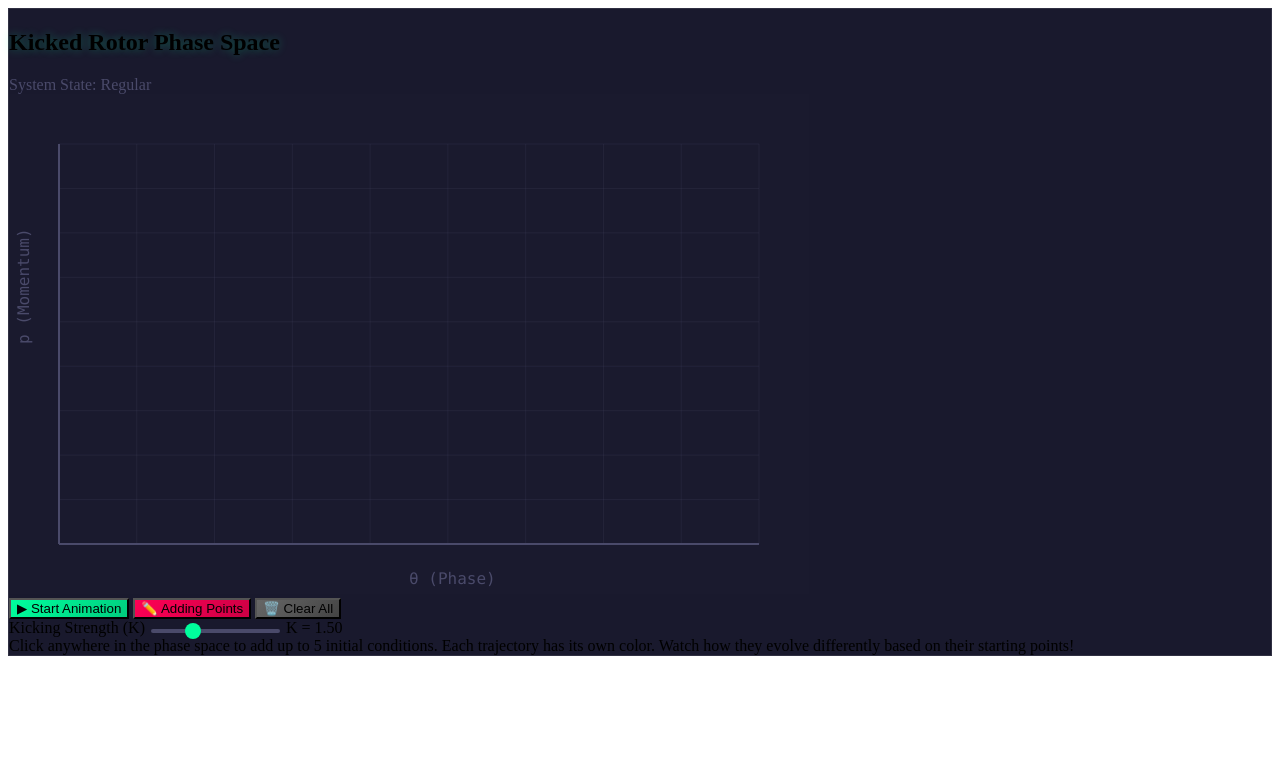
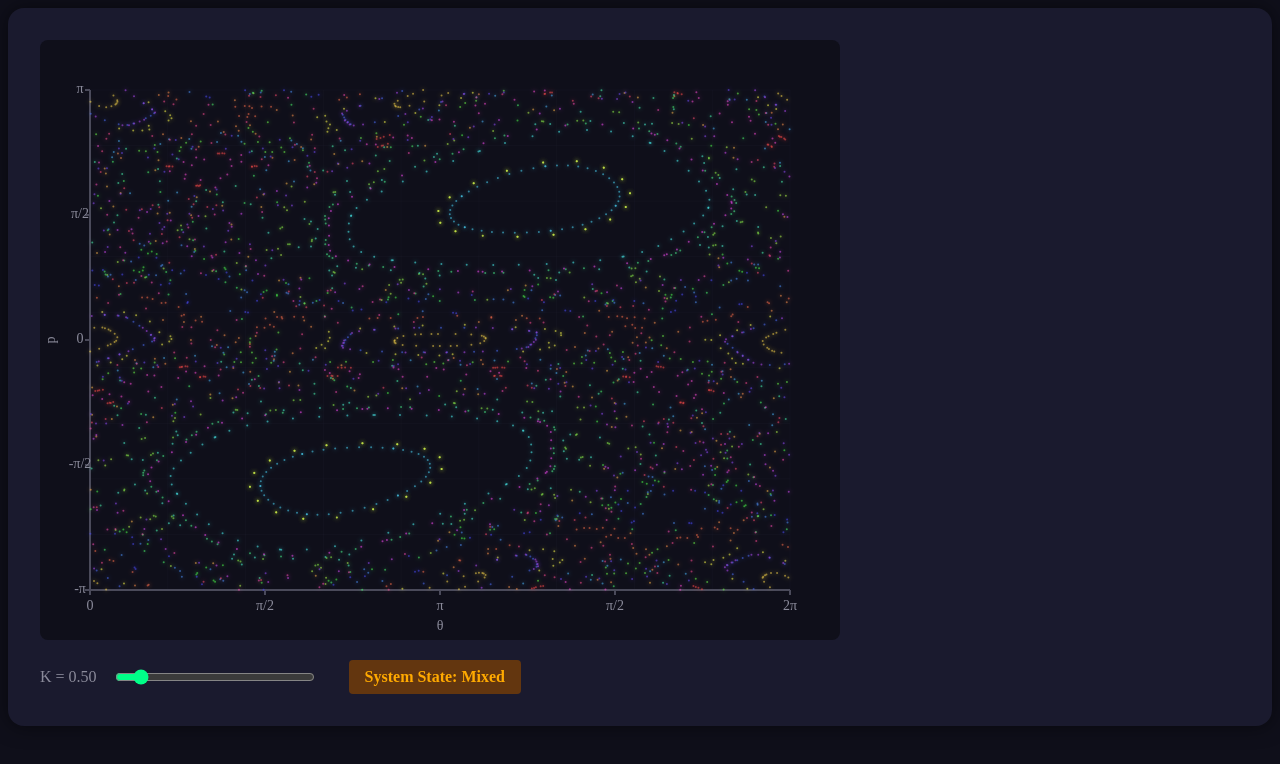
Before and after one commit to IlyaOrson/KickedRotor, a SvelteKit app: page / in a window 1280 px wide. Shown: the top 764 px of the page. Built offline with nearby package versions, Linux system fonts and the light colour scheme.

Commit message:
Remove animation and make only one path reactive to mouse events

```diff
--- a/src/routes/+page.svelte
+++ b/src/routes/+page.svelte
@@ -1,400 +1,355 @@
-<!-- KickedRotor.svelte -->
 <script lang="ts">
-    // Constants for SVG dimensions
-    const width = 800;
-    const height = 500;
-    const margin = 50;
 
-    // State using runes
-    let kParameter = $state(1.5);
-    let points = $state<[number, number][][]>([]);
-    let initialPoints = $state<[number, number][]>([]);  // Store initial conditions
-    let isAnimating = $state(false);
-    let animationInterval = $state<number | undefined>(undefined);
-    let selectedTrajectory = $state<number | null>(null);
-    let isAddingPoint = $state(true);  // Toggle for adding new points
+  // Types
+  type Point = [number, number]; // [theta, p]
+  type Trajectory = Point[];
 
-    // Computed values using runes
-    let chaosLevel = $derived(kParameter > 2.5 ? 'Chaotic' : kParameter > 1.5 ? 'Mixed' : 'Regular');
+  // Constants
+  const WIDTH = 800;
+  const HEIGHT = 600;
+  const MARGIN = 50;
+  const NUM_TRAJECTORIES = 30;
+  const POINTS_PER_TRAJECTORY = 100;
+  const PI = Math.PI;
+  const TWO_PI = 2 * PI;
 
-    // Colors
-    const colors = {
-        background: '#1a1a2e',
-        trajectoryColors: [
-            '#00ff9d', // cyan
-            '#ff0055', // magenta
-            '#ffcc00', // yellow
-            '#00ccff', // blue
-            '#ff6600'  // orange
-        ],
-        axes: '#4a4a6a',
-        text: '#ffffff'
-    };
+  // State
+  let k = $state(0.5);
+  let trajectories = $state<Trajectory[]>([]);
+  let clickTrajectory = $state<Trajectory | null>(null);
 
-    function fromSVGCoords(x: number, y: number): [number, number] {
-        const theta = ((x - margin) / (width - 2 * margin)) * 2 * Math.PI;
-        const p = ((y - margin) / (height - 2 * margin)) * 4 - 2;
-        return [theta, p];
+  // Colors for trajectories
+  const colors = Array(NUM_TRAJECTORIES)
+    .fill(0)
+    .map((_, i) => `hsl(${(i * 360) / NUM_TRAJECTORIES}, 80%, 60%)`);
+
+  // State classification
+  let systemState = $derived(getSystemState(k));
+
+  function getSystemState(k: number): string {
+    if (k < 0.5) return "Regular";
+    if (k < 2.0) return "Mixed";
+    return "Chaotic";
   }
 
-    function nextState(theta: number, p: number, k: number): [number, number] {
-        const newP = p + k * Math.sin(theta);
-        const newTheta = (theta + newP) % (2 * Math.PI);
+  // Helper functions
+  function mod(n: number, m: number): number {
+    return ((n % m) + m) % m;
+  }
+
+  function nextState(theta: number, p: number): Point {
+    const newP = mod(p + k * Math.sin(theta), TWO_PI) - PI; // Center around 0
+    const newTheta = mod(theta + newP, TWO_PI);
     return [newTheta, newP];
   }
 
-    function generateTrajectory(initialTheta: number, initialP: number, steps: number): [number, number][] {
-        let trajectory: [number, number][] = [];
-        let theta = initialTheta;
-        let p = initialP;
+  function toSVGCoords(theta: number, p: number): Point {
+    const x = MARGIN + (theta / TWO_PI) * (WIDTH - 2 * MARGIN);
+    // Map p from [-π, π] to [HEIGHT - MARGIN, MARGIN]
+    const y = HEIGHT - (MARGIN + ((p + PI) / TWO_PI) * (HEIGHT - 2 * MARGIN));
+    return [x, y];
+  }
 
-        for (let i = 0; i < steps; i++) {
+  function generateTrajectory(
+    initialTheta: number,
+    initialP: number
+  ): Trajectory {
+    const trajectory: Trajectory = [];
+    let [theta, p] = [initialTheta, initialP];
+
+    for (let i = 0; i < POINTS_PER_TRAJECTORY; i++) {
       trajectory.push([theta, p]);
-            [theta, p] = nextState(theta, p, kParameter);
+      [theta, p] = nextState(theta, p);
     }
 
     return trajectory;
   }
 
-    function handlePhaseSpaceClick(event: MouseEvent) {
-        if (!isAddingPoint) return;
-        if (points.length >= 5) return; // Limit to 5 trajectories
+  function initializePhaseSpace() {
+    trajectories = Array(NUM_TRAJECTORIES)
+      .fill(0)
+      .map(() => {
+        const initialTheta = Math.random() * TWO_PI;
+        const initialP = Math.random() * TWO_PI - PI; // Range [-π, π]
+        return generateTrajectory(initialTheta, initialP);
+      });
+  }
 
-        const rect = (event.currentTarget as SVGElement).getBoundingClientRect();
+  function handleCanvasClick(event: MouseEvent) {
+    const rect = (event.target as SVGElement).getBoundingClientRect();
     const x = event.clientX - rect.left;
     const y = event.clientY - rect.top;
 
-        const [theta, p] = fromSVGCoords(x, y);
+    // Convert click coordinates to phase space
+    const theta = ((x - MARGIN) / (WIDTH - 2 * MARGIN)) * TWO_PI;
+    const p = -((y - MARGIN) / (HEIGHT - 2 * MARGIN)) * TWO_PI + PI;
 
-        // Generate new trajectory
-        const newTrajectory = generateTrajectory(theta, p, 150);
-        points = [...points, newTrajectory];
-        initialPoints = [...initialPoints, [theta, p]];
+    clickTrajectory = generateTrajectory(theta, p);
   }
 
-    function initializePhaseSpace() {
-        points = [];
-        initialPoints = [];
+  function handleCanvasKeydown(event: KeyboardEvent) {
+    if (event.key === "Enter" || event.key === " ") {
+      const rect = (event.target as SVGElement).getBoundingClientRect();
+      const x = rect.left + rect.width / 2;
+      const y = rect.top + rect.height / 2;
+      const mouseEvent = new MouseEvent("click", {
+        clientX: x,
+        clientY: y,
+      });
+      handleCanvasClick(mouseEvent);
+    }
   }
 
-    function toSVGCoords(theta: number, p: number): [number, number] {
-        const x = margin + (theta / (2 * Math.PI)) * (width - 2 * margin);
-        const y = margin + ((p + 2) / 4) * (height - 2 * margin);
-        return [x, y];
+  function handleCanvasKeypress(event: KeyboardEvent) {
+    if (event.key === "Enter" || event.key === " ") {
+      event.preventDefault();
+    }
   }
 
-    // Animation control with smoother transitions
-    $effect(() => {
-        if (isAnimating) {
-            animationInterval = setInterval(() => {
-                points = points.map(trajectory => {
-                    const [lastTheta, lastP] = trajectory[trajectory.length - 1];
-                    const [newTheta, newP] = nextState(lastTheta, lastP, kParameter);
-                    return [...trajectory.slice(1), [newTheta, newP]];
-                });
-            }, 30);
-        }
-
-        return () => {
-            if (animationInterval !== undefined) {
-                clearInterval(animationInterval);
-                animationInterval = undefined;
-            }
-        };
-    });
-
-    // Initialize on component mount
+  // Initialize and update on k changes
   $effect(() => {
     initializePhaseSpace();
+    // Clear click trajectory when k changes
+    clickTrajectory = null;
   });
-
-    function handleTrajectoryHover(index: number) {
-        selectedTrajectory = index;
-    }
-
-    function handleTrajectoryLeave() {
-        selectedTrajectory = null;
-    }
-
-    function clearTrajectories() {
-        points = [];
-        initialPoints = [];
-        isAnimating = false;
-    }
 </script>
 
-<div class="container">
-    <div class="visualization-card">
-        <header>
-            <h2>Kicked Rotor Phase Space</h2>
-            <div class="system-state">
-                System State: <span class="state-indicator {chaosLevel.toLowerCase()}">{chaosLevel}</span>
-            </div>
-        </header>
-
-        <div class="visualization">
-            <svg {width} {height} on:click={handlePhaseSpaceClick}>
+<div class="kicked-rotor">
+  <div
+    class="svg-container"
+    onclick={handleCanvasClick}
+    onkeydown={handleCanvasKeydown}
+    onkeypress={handleCanvasKeypress}
+    role="button"
+    tabindex="0"
+  >
+    <svg
+      width={WIDTH}
+      height={HEIGHT}
+      role="img"
+      aria-label="Phase space visualization"
+      class="phase-space"
+    >
     <!-- Grid -->
     {#each Array(10) as _, i}
       <line
-                        x1={margin}
-                        y1={margin + i * (height - 2 * margin) / 9}
-                        x2={width - margin}
-                        y2={margin + i * (height - 2 * margin) / 9}
+        x1={MARGIN}
+        y1={MARGIN + (i * (HEIGHT - 2 * MARGIN)) / 9}
+        x2={WIDTH - MARGIN}
+        y2={MARGIN + (i * (HEIGHT - 2 * MARGIN)) / 9}
         class="grid-line"
       />
       <line
-                        x1={margin + i * (width - 2 * margin) / 9}
-                        y1={margin}
-                        x2={margin + i * (width - 2 * margin) / 9}
-                        y2={height - margin}
+        x1={MARGIN + (i * (WIDTH - 2 * MARGIN)) / 9}
+        y1={MARGIN}
+        x2={MARGIN + (i * (WIDTH - 2 * MARGIN)) / 9}
+        y2={HEIGHT - MARGIN}
         class="grid-line"
       />
     {/each}
 
     <!-- Axes -->
     <line
-                    x1={margin}
-                    y1={height - margin}
-                    x2={width - margin}
-                    y2={height - margin}
+      x1={MARGIN}
+      y1={HEIGHT - MARGIN}
+      x2={WIDTH - MARGIN}
+      y2={HEIGHT - MARGIN}
       class="axis"
     />
     <line
-                    x1={margin}
-                    y1={margin}
-                    x2={margin}
-                    y2={height - margin}
+      x1={MARGIN}
+      y1={MARGIN}
+      x2={MARGIN}
+      y2={HEIGHT - MARGIN}
       class="axis"
     />
 
-                <!-- Axis labels -->
-                <text x={width/2} y={height - 10} class="axis-label">θ (Phase)</text>
-                <text x={20} y={height/2} class="axis-label" transform="rotate(-90, 20, {height/2})">p (Momentum)</text>
+    <!-- Axis Labels and Ticks -->
+    <text x={WIDTH / 2} y={HEIGHT - 10} class="axis-label">θ</text>
+    <text
+      x={15}
+      y={HEIGHT / 2}
+      class="axis-label"
+      transform="rotate(-90, 15, {HEIGHT / 2})">p</text
+    >
 
-                <!-- Phase space points with trails -->
-                {#each points as trajectory, i}
-                    <g
-                        on:mouseenter={() => handleTrajectoryHover(i)}
-                        on:mouseleave={handleTrajectoryLeave}
+    <!-- p-axis ticks -->
+    {#each [-PI, -PI / 2, 0, PI / 2, PI] as p, i}
+      {@const [_, y] = toSVGCoords(0, p)}
+      <line x1={MARGIN - 5} y1={y} x2={MARGIN} y2={y} class="tick" />
+      <text
+        x={MARGIN - 10}
+        {y}
+        class="tick-label"
+        text-anchor="end"
+        dominant-baseline="middle"
       >
-                        {#each trajectory as [theta, p], j}
+        {p === 0
+          ? "0"
+          : `${p < 0 ? "-" : ""}π${Math.abs(p) !== PI ? "/2" : ""}`}
+      </text>
+    {/each}
+
+    <!-- θ-axis ticks -->
+    {#each [0, PI / 2, PI, (3 * PI) / 2, TWO_PI] as theta, i}
+      {@const [x, _] = toSVGCoords(theta, 0)}
+      <line
+        x1={x}
+        y1={HEIGHT - MARGIN}
+        x2={x}
+        y2={HEIGHT - MARGIN + 5}
+        class="tick"
+      />
+      <text
+        {x}
+        y={HEIGHT - MARGIN + 20}
+        class="tick-label"
+        text-anchor="middle"
+      >
+        {theta === 0
+          ? "0"
+          : `${theta === TWO_PI ? "2" : ""}π${theta !== PI && theta !== TWO_PI ? "/2" : ""}`}
+      </text>
+    {/each}
+
+    <!-- Trajectories -->
+    {#each trajectories as trajectory, i}
+      <g class="trajectory" style="--trajectory-color: {colors[i]}">
+        {#each trajectory as [theta, p]}
           {@const [x, y] = toSVGCoords(theta, p)}
-                            <circle
-                                cx={x}
-                                cy={y}
-                                r={selectedTrajectory === i ? 2 : 1}
-                                class="point"
-                                style="
-                                    opacity: {(j / trajectory.length) * 0.8 + 0.2};
-                                    fill: {colors.trajectoryColors[i]};
-                                "
-                            />
+          <circle cx={x} cy={y} r="1" />
         {/each}
       </g>
     {/each}
 
-                <!-- Initial points -->
-                {#each initialPoints as [theta, p], i}
+    <!-- Click Trajectory -->
+    {#if clickTrajectory}
+      <g class="click-trajectory">
+        {#each clickTrajectory as [theta, p]}
           {@const [x, y] = toSVGCoords(theta, p)}
-                    <circle
-                        cx={x}
-                        cy={y}
-                        r="4"
-                        class="initial-point"
-                        style="
-                            fill: {colors.trajectoryColors[i]};
-                            stroke: white;
-                            stroke-width: 1;
-                        "
-                    />
+          <circle cx={x} cy={y} r="1.5" />
         {/each}
+      </g>
+    {/if}
   </svg>
 </div>
 
   <div class="controls">
-            <div class="button-group">
-                <button
-                    class="control-button {isAnimating ? 'active' : ''}"
-                    on:click={() => isAnimating = !isAnimating}
-                >
-                    {isAnimating ? '⏸ Pause' : '▶ Start'} Animation
-                </button>
-
-                <button
-                    class="control-button {isAddingPoint ? 'active' : ''}"
-                    on:click={() => isAddingPoint = !isAddingPoint}
-                >
-                    {isAddingPoint ? '✏️ Adding Points' : '🖱️ Click to Add Points'}
-                </button>
-
-                <button
-                    class="control-button clear"
-                    on:click={clearTrajectories}
-                >
-                    🗑️ Clear All
-                </button>
-            </div>
-
     <div class="parameter-control">
-                <label for="k-parameter">Kicking Strength (K)</label>
+      <label for="k-param">K = {k.toFixed(2)}</label>
       <input
-                    id="k-parameter"
+        id="k-param"
         type="range"
         min="0"
         max="5"
         step="0.1"
-                    bind:value={kParameter}
+        bind:value={k}
       />
-                <span class="parameter-value">K = {kParameter.toFixed(2)}</span>
-            </div>
     </div>
 
-        <div class="instructions">
-            Click anywhere in the phase space to add up to 5 initial conditions. Each trajectory has its own color. Watch how they evolve differently based on their starting points!
+    <div
+      class="system-state"
+      class:regular={systemState === "Regular"}
+      class:mixed={systemState === "Mixed"}
+      class:chaotic={systemState === "Chaotic"}
+    >
+      System State: {systemState}
     </div>
   </div>
 </div>
 
-<style lang="postcss">
-    .container {
-        @apply flex justify-center items-center min-h-screen p-8;
-        background: linear-gradient(135deg, #0f0f1f 0%, #1a1a2e 100%);
+<style>
+  .kicked-rotor {
+    background: #1a1a2e;
+    padding: 2rem;
+    border-radius: 1rem;
+    box-shadow: 0 0 20px rgba(0, 0, 0, 0.5);
   }
 
-    .visualization-card {
-        @apply bg-opacity-90 backdrop-blur-lg rounded-xl shadow-2xl p-8;
-        background-color: rgba(26, 26, 46, 0.95);
-        border: 1px solid rgba(255, 255, 255, 0.1);
+  .phase-space {
+    background: #0f0f1a;
+    border-radius: 0.5rem;
+    overflow: hidden;
   }
 
-    header {
-        @apply mb-6 flex justify-between items-center;
+  .grid-line {
+    stroke: #2a2a3a;
+    stroke-width: 0.5;
+    opacity: 0.3;
   }
 
-    h2 {
-        @apply text-2xl font-bold text-white;
-        text-shadow: 0 0 10px rgba(0, 255, 157, 0.3);
+  .axis {
+    stroke: #4a4a5a;
+    stroke-width: 2;
+  }
+
+  .tick {
+    stroke: #4a4a5a;
+    stroke-width: 2;
+  }
+
+  .axis-label,
+  .tick-label {
+    fill: #8a8a9a;
+    font-size: 14px;
+    text-anchor: middle;
+  }
+
+  .trajectory circle {
+    fill: var(--trajectory-color);
+    opacity: 0.6;
+    filter: drop-shadow(0 0 2px var(--trajectory-color));
+  }
+
+  .click-trajectory circle {
+    fill: #00ff88;
+    filter: drop-shadow(0 0 4px #00ff88);
+    opacity: 0.8;
+  }
+
+  .controls {
+    margin-top: 1rem;
+    display: flex;
+    gap: 2rem;
+    align-items: center;
+  }
+
+  .parameter-control {
+    display: flex;
+    align-items: center;
+    gap: 1rem;
+    color: #8a8a9a;
+  }
+
+  input[type="range"] {
+    width: 200px;
+    accent-color: #00ff88;
   }
 
   .system-state {
-        @apply text-sm font-medium;
-        color: #4a4a6a;
+    padding: 0.5rem 1rem;
+    border-radius: 0.25rem;
+    font-weight: bold;
+    transition: all 0.3s;
   }
 
-    .state-indicator {
-        @apply px-3 py-1 rounded-full ml-2;
+  .regular {
+    background: #00448833;
+    color: #00ff88;
   }
 
-    .state-indicator.regular {
-        @apply bg-green-500 bg-opacity-20 text-green-400;
+  .mixed {
+    background: #884400aa;
+    color: #ffaa00;
   }
 
-    .state-indicator.mixed {
-        @apply bg-yellow-500 bg-opacity-20 text-yellow-400;
+  .chaotic {
+    background: #880000aa;
+    color: #ff4444;
   }
 
-    .state-indicator.chaotic {
-        @apply bg-red-500 bg-opacity-20 text-red-400;
-    }
-
-    .visualization {
-        @apply mb-6;
-    }
-
-    svg {
-        @apply rounded-lg cursor-crosshair;
-        background: #1a1a2e;
-    }
-
-    .grid-line {
-        @apply stroke-current;
-        stroke: rgba(74, 74, 106, 0.2);
-        stroke-width: 1;
-    }
-
-    .axis {
-        @apply stroke-current;
-        stroke: #4a4a6a;
-        stroke-width: 2;
-    }
-
-    .axis-label {
-        @apply fill-current text-sm;
-        fill: #4a4a6a;
-        font-family: 'Monaco', monospace;
-    }
-
-    .point {
-        transition: all 0.2s ease;
-    }
-
-    .initial-point {
-        filter: drop-shadow(0 0 4px rgba(255, 0, 85, 0.5));
-    }
-
-    .controls {
-        @apply mt-6 flex flex-col gap-4;
-    }
-
-    .button-group {
-        @apply flex gap-4 flex-wrap;
-    }
-
-    .control-button {
-        @apply px-6 py-3 rounded-lg text-white font-medium transition-all duration-200;
-        background: linear-gradient(135deg, #00ff9d 0%, #00cc7e 100%);
-    }
-
-    .control-button:hover {
-        @apply transform scale-105;
-        box-shadow: 0 0 20px rgba(0, 255, 157, 0.3);
-    }
-
-    .control-button.active {
-        background: linear-gradient(135deg, #ff0055 0%, #cc0044 100%);
-    }
-
-    .control-button.clear {
-        background: linear-gradient(135deg, #666 0%, #444 100%);
-    }
-
-    .parameter-control {
-        @apply flex flex-col gap-2;
-    }
-
-    .parameter-control label {
-        @apply text-sm font-medium text-gray-400;
-    }
-
-    input[type="range"] {
-        @apply w-full;
-        -webkit-appearance: none;
-        height: 4px;
-        background: #4a4a6a;
-        border-radius: 2px;
-    }
-
-    input[type="range"]::-webkit-slider-thumb {
-        -webkit-appearance: none;
-        width: 16px;
-        height: 16px;
-        background: #00ff9d;
-        border-radius: 50%;
-        cursor: pointer;
-        transition: all 0.2s ease;
-    }
-
-    input[type="range"]::-webkit-slider-thumb:hover {
-        transform: scale(1.2);
-        box-shadow: 0 0 10px rgba(0, 255, 157, 0.5);
-    }
-
-    .parameter-value {
-        @apply text-sm font-mono text-gray-400;
-    }
-
-    .instructions {
-        @apply mt-4 text-sm text-gray-400 text-center;
+  :global(body) {
+    background: #0f0f1a;
+    color: #fff;
   }
 </style>
```
Lines whose indentation alone changed are shown as unchanged.
